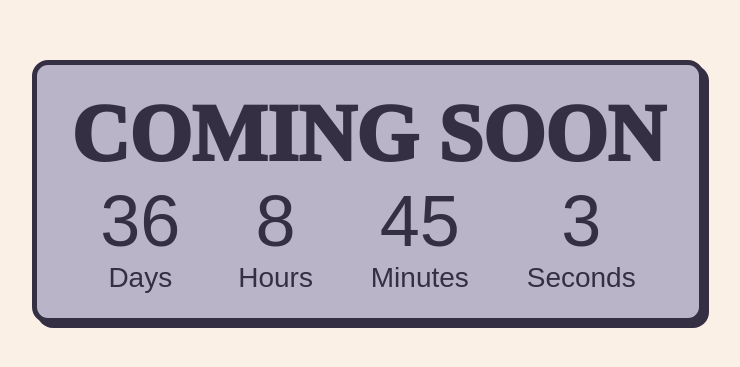
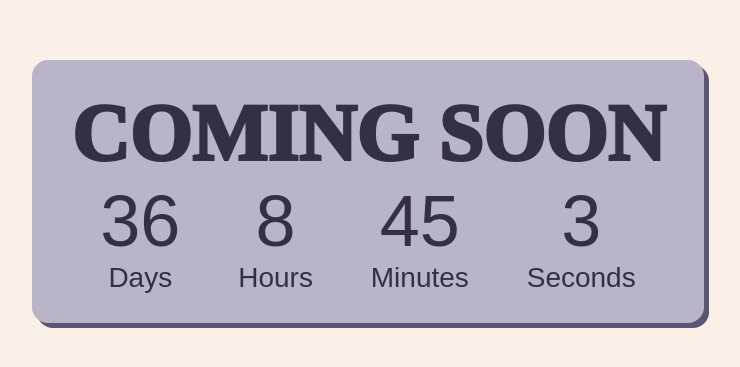
Before and after one commit to cyb3rxo/designPortfolio, a plain HTML site: page index.html in a window 1280 px wide. Shown: the part 209-576 px from the top of the page, without its empty margins (272-1012 px from the left). Drawn offline with Linux system fonts and the light colour scheme; a web font is replaced by a local one.

Commit message:
Update styles.css

```diff
--- a/styles.css
+++ b/styles.css
@@ -20,8 +20,8 @@ body {
     background: #B9B4C7;
     padding: 24px 34px;
     border-radius: 16px;
-    box-shadow: 5px 5px #352F44;
-    border: 5px solid #352F44;
+    box-shadow: 5px 5px #5C5470;
+    border: 5px solid #B9B4C7;
 }
 
 .comingSoon span{
```
